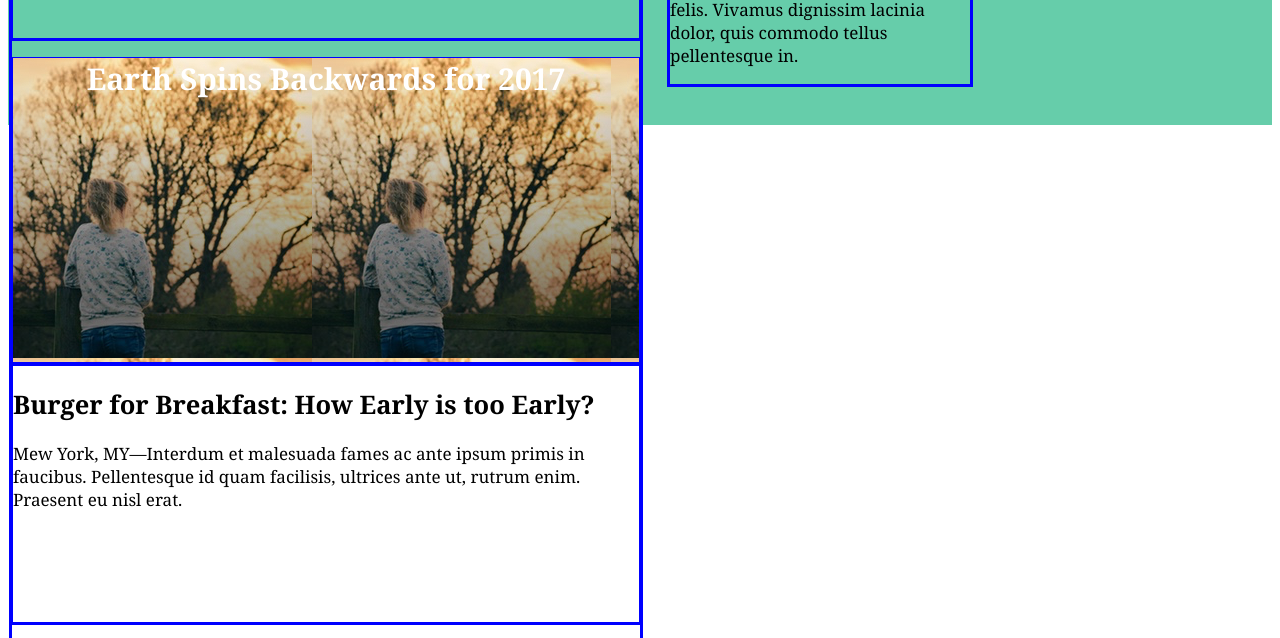
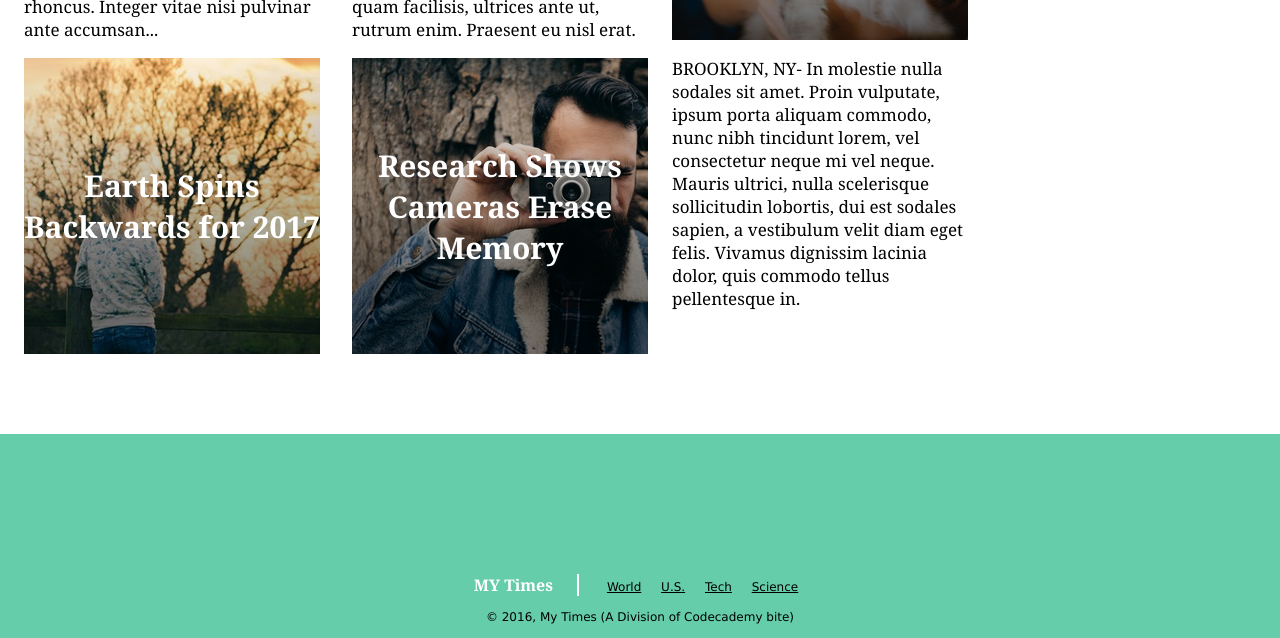
Before and after one commit to heisrmann/my-times-news-site, a plain HTML site: page index.html in a window 1280 px wide. Shown: the part 909-1547 px from the top of the page. Drawn offline with Linux system fonts and the light colour scheme.

Commit message:
complete

```diff
--- a/index.html
+++ b/index.html
@@ -29,7 +29,7 @@
 
       <div class="lead-story">
         <div class="image-content" id="funny-mom">
-          Mother of Three Buys Tuna Steak at Phish Concert. Leaves, "Feeling Funny."
+          <span>Mother of Three Buys Tuna Steak at Phish Concert. Leaves, "Feeling Funny."</span>
         </div>
         <div class="text-content">
           <p class="summary">
@@ -47,6 +47,7 @@
       <div class="story-list">
 
         <div class="story">
+
           <div class="text-content">
             <h2>Orca Spends Vacation at Land World Puget</h2>
             <p class="summary">
@@ -54,12 +55,11 @@
               vitae nisi pulvinar ante accumsan...
             </p>
           </div>
-        </div>
 
-        <div class="story">
           <div class="image-content" id="fall-season">
-            Earth Spins Backwards for 2017
+            <span>Earth Spins Backwards for 2017</span>
           </div>
+
         </div>
 
         <div class="story">
@@ -70,19 +70,20 @@
               ut, rutrum enim. Praesent eu nisl erat.
             </p>
           </div>
+
+          <div class="image-content" id="camera-research">
+            <span>Research Shows Cameras Erase Memory</span>
+          </div>
+
         </div>
 
-        <div class="story">
-          <div class="image-content" id="camera-research">
-            Research Shows Cameras Erase Memory
-          </div>
-        </div>
         <!-- end story list -->
       </div>
       <!-- end column large -->
     </div>
+
     <div class="column medium">
-      <div class="story-list">
+
         <div class="story">
           <div class="text-content">
               <h2>FBI Finds Action Star Guilty of False Advertising</h2>
@@ -103,7 +104,7 @@
 
         <div class="story">
           <div class="image-content" id="controlling-cat">
-            Cats in Control-Is It a Thing?
+            <span>Cats in Control-Is It a Thing?</span>
           </div>
           <p>
             BROOKLYN, NY- In molestie nulla sodales sit amet.
@@ -112,9 +113,10 @@
             Vivamus dignissim lacinia dolor, quis commodo tellus pellentesque in.
           </p>
         </div>
-      </div>
+      <!-- end column medium -->
     </div>
-     <div class="column small">
+
+    <div class="column small">
       <img src="./resources/images/img-choc-chip-cookie-bitten.png" alt="news bites" id="bitten-cookie" />
       <div id="news-bites">
         <h3>NEWS BITES</h3>
@@ -125,8 +127,9 @@
         <span class="bite">Illustration in Marketing Materials</span>
         <span class="bite">Finally a Top Secret Way You Can</span>
       </div>
-
+      <!-- end column small -->
     </div>
+    <!-- end content -->
   </div>
 
   <footer>
--- a/resources/css/style.css
+++ b/resources/css/style.css
@@ -1,5 +1,8 @@
 body{
+  font-family: Georgia;
+  font-size: 17px;
   color: black;
+  margin: 0;
 }
 /* header items */
 header {
@@ -44,16 +47,24 @@ nav a {
 
 /* content items */
 div {
-  border: 1px solid blue;
+  display: block;
 }
+
+h2 {
+  margin-top: 0;
+  margin-bottom: 0;
+  font-family: Georgia;
+  font-size: 30px;
+  font-weight: bold;
+  font-style: normal;
+}
+
 #content {
   display: flex;
   align-items: flex-start;
-  /*justify-content: center;*/
   padding-top: 112px;
   margin: 0 auto 80px auto;
-  width: 100%;
-  height: 512px;
+  width: 1232px;
 }
 
 .column {
@@ -63,34 +74,46 @@ div {
 }
 
 .column.large {
-  width: 632px;
+  width: 624px;
 }
 
 .column.medium {
-  width: 304px;
+  width: 296px;
 }
 
 .column.small {
   width: 240px;
 }
 
+.story-list{
+  display: flex;
+  justify-content: space-between;
+}
+
+.lead-story  span {
+    margin-left: 24px;
+}
+
 .story {
-  font-family: Georgia;
-  font-size: 17px;
-  color: black;
+  display: flex;
+  flex-direction: column;
+  width: 296px;
 }
 
 .image-content {
   color: white;
+  display: flex;
+  flex-direction: column;
+  justify-content: center;
   font-family: Georgia;
   font-weight: bold;
   font-size: 30px;
-  height: 304px;
+  height: 296px;
   margin-top: 16px;
   text-align: center;
 }
 
-.text-content {
+.story-list .text-content {
   height: 256px;
 }
 
@@ -99,7 +122,7 @@ div {
     font-size: 40px;
     margin-top: 0;
     text-align: left;
-    width: 632px;
+    width: 624px;
 }
 
 #fall-season {
```
